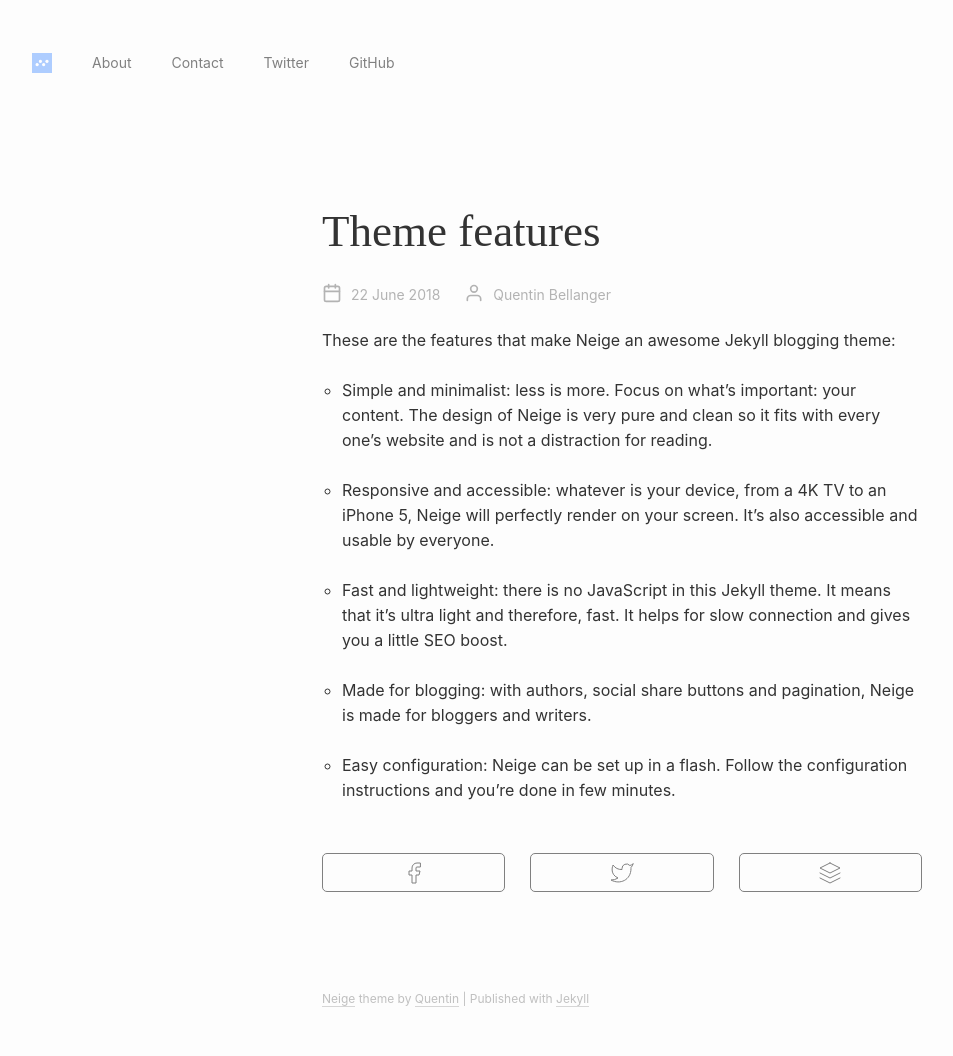
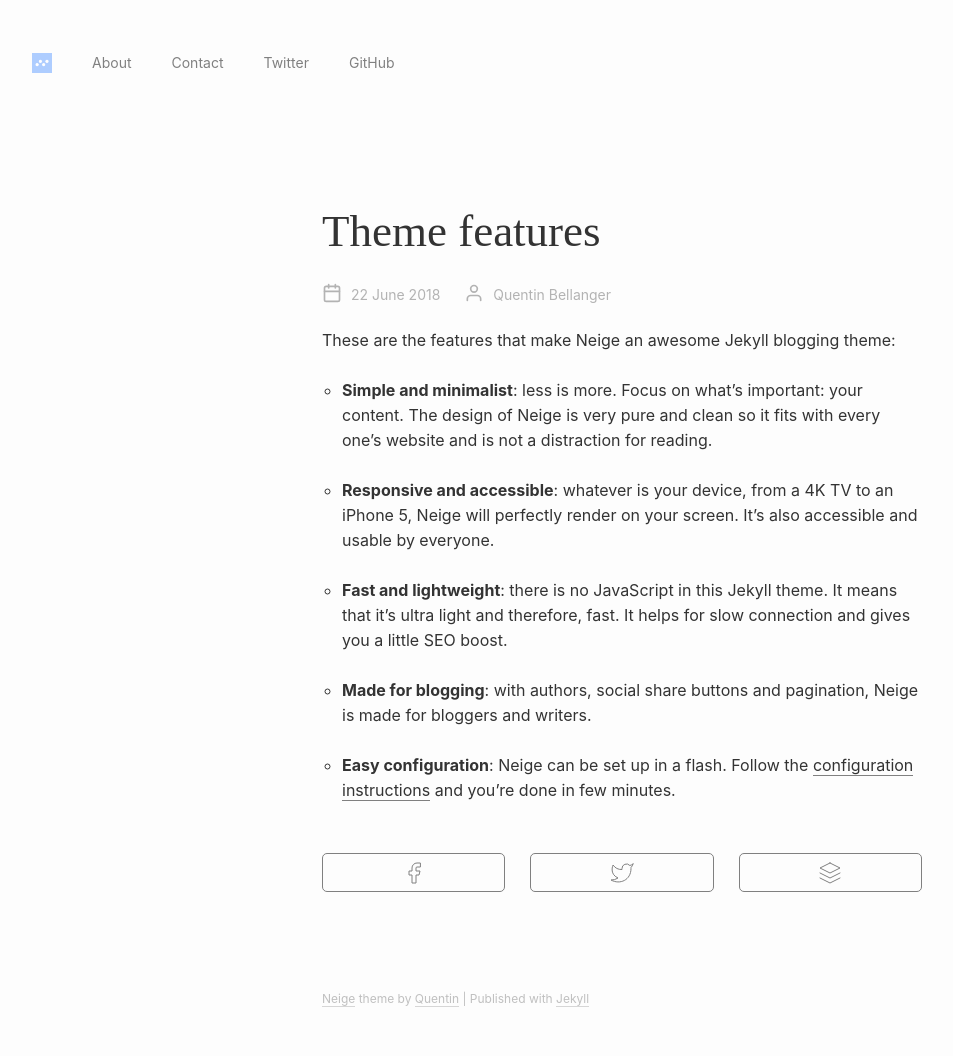
Before and after one commit to bellangerq/neige-theme, a Jekyll site: the page built from _posts/2018-06-22-features.markdown, in a window 1280 px wide. Shown: the whole page, without its empty margins (18-971 px from the left). Built offline with Jekyll 4.4.1, drawn with Linux system fonts in a browser that asks for light colours; our own code applies the rules of GitHub Pages for plain Markdown files; some of the changed lines change nothing that is shown.

Commit message:
Updated Features

```diff
--- a/_posts/2018-06-22-features.markdown
+++ b/_posts/2018-06-22-features.markdown
@@ -7,12 +7,12 @@ author: quentin
 
 These are the features that make Neige an awesome Jekyll blogging theme:
 
-- Simple and minimalist: less is more. Focus on what's important: your content. The design of Neige is very pure and clean so it fits with every one's website and is not a distraction for reading.
+* **Simple and minimalist**: less is more. Focus on what's important: your content. The design of Neige is very pure and clean so it fits with every one's website and is not a distraction for reading.
 
-- Responsive and accessible: whatever is your device, from a 4K TV to an iPhone 5, Neige will perfectly render on your screen. It's also accessible and usable by everyone.
+* **Responsive and accessible**: whatever is your device, from a 4K TV to an iPhone 5, Neige will perfectly render on your screen. It's also accessible and usable by everyone.
 
-- Fast and lightweight: there is no JavaScript in this Jekyll theme. It means that it's ultra light and therefore, fast. It helps for slow connection and gives you a little SEO boost.
+* **Fast and lightweight**: there is no JavaScript in this Jekyll theme. It means that it's ultra light and therefore, fast. It helps for slow connection and gives you a little SEO boost.
 
-- Made for blogging: with authors, social share buttons and pagination, Neige is made for bloggers and writers.
+* **Made for blogging**: with authors, social share buttons and pagination, Neige is made for bloggers and writers.
 
-- Easy configuration: Neige can be set up in a flash. Follow the configuration instructions and you're done in few minutes.
+* **Easy configuration**: Neige can be set up in a flash. Follow the [configuration instructions](/2018/06/21/configuration) and you're done in few minutes.
```
